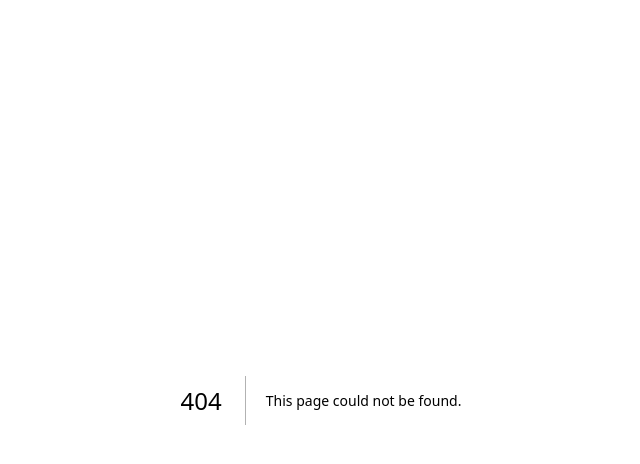
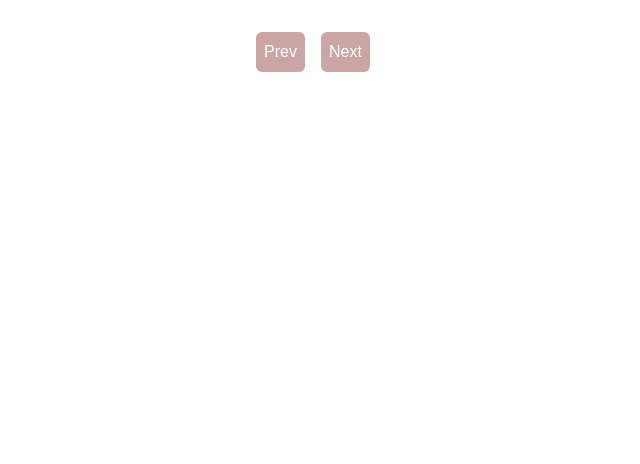
Before and after one commit to pxsang/pokemon-list, a Next.js app: page /components/Pagination/Pagination in a window 1280 px wide. Before the commit this address had no page. Shown: the top 464 px of the page, without its empty margins (319-959 px from the left). Built offline with nearby package versions, Linux system fonts and the light colour scheme.

Commit message:
Mock UI Pagination component

```diff
--- /dev/null
+++ b/pages/components/Pagination/Pagination.tsx
@@ -0,0 +1,23 @@
+export default function Pagination() {
+  return (
+    <div className="mt-8 flex justify-center">
+      <PaginationAction label="Prev" disabled={true} />
+      <PaginationAction label="Next" disabled={true} />
+    </div>
+  );
+}
+
+interface PaginationActionProps {
+  label: string;
+  disabled: boolean;
+}
+function PaginationAction({ label, disabled }: PaginationActionProps) {
+  return (
+    <button
+      className="p-2 bg-red-900 rounded-md text-white mr-4 disabled:opacity-40 disabled:cursor-not-allowed select-none"
+      disabled={disabled}
+    >
+      {label}
+    </button>
+  );
+}
```
